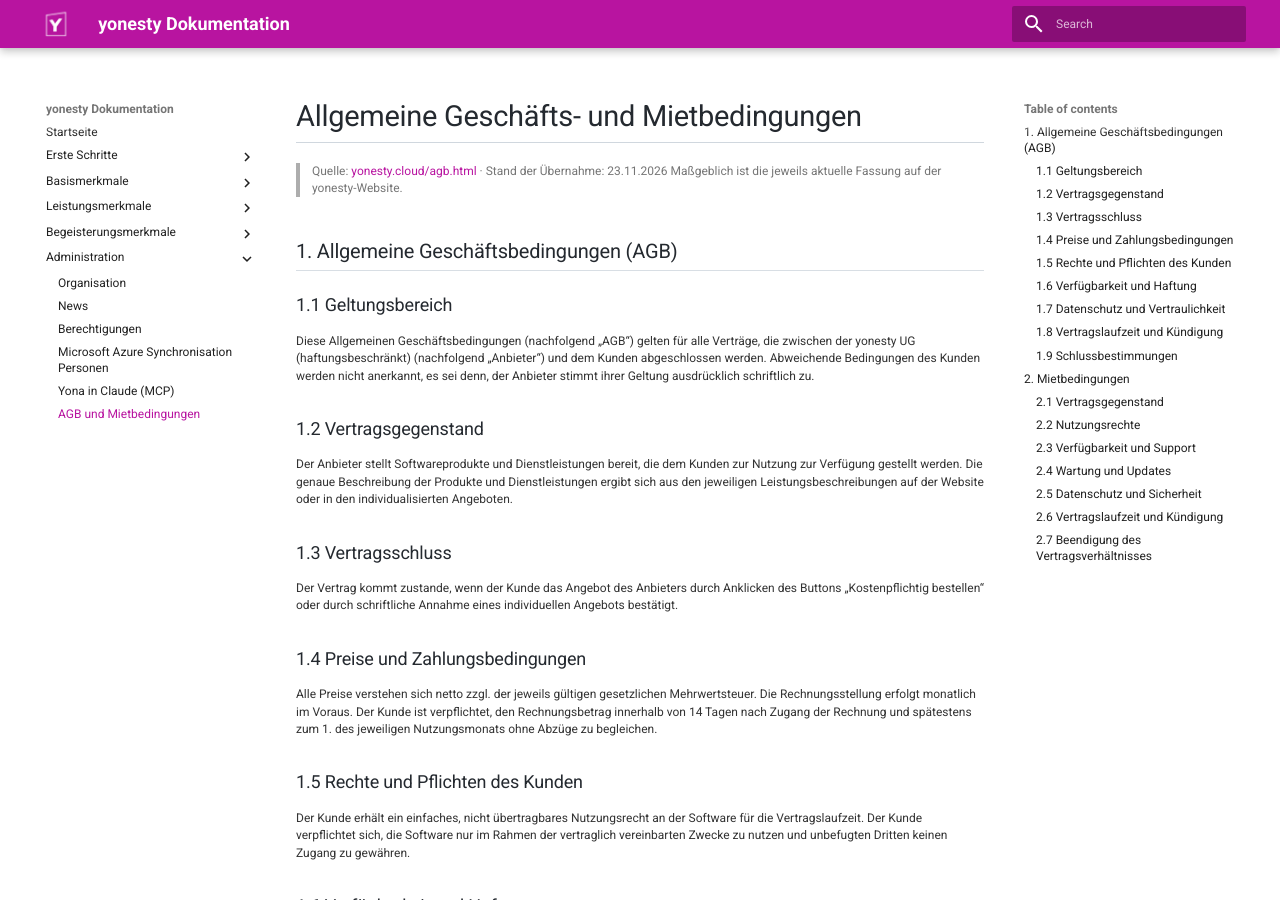
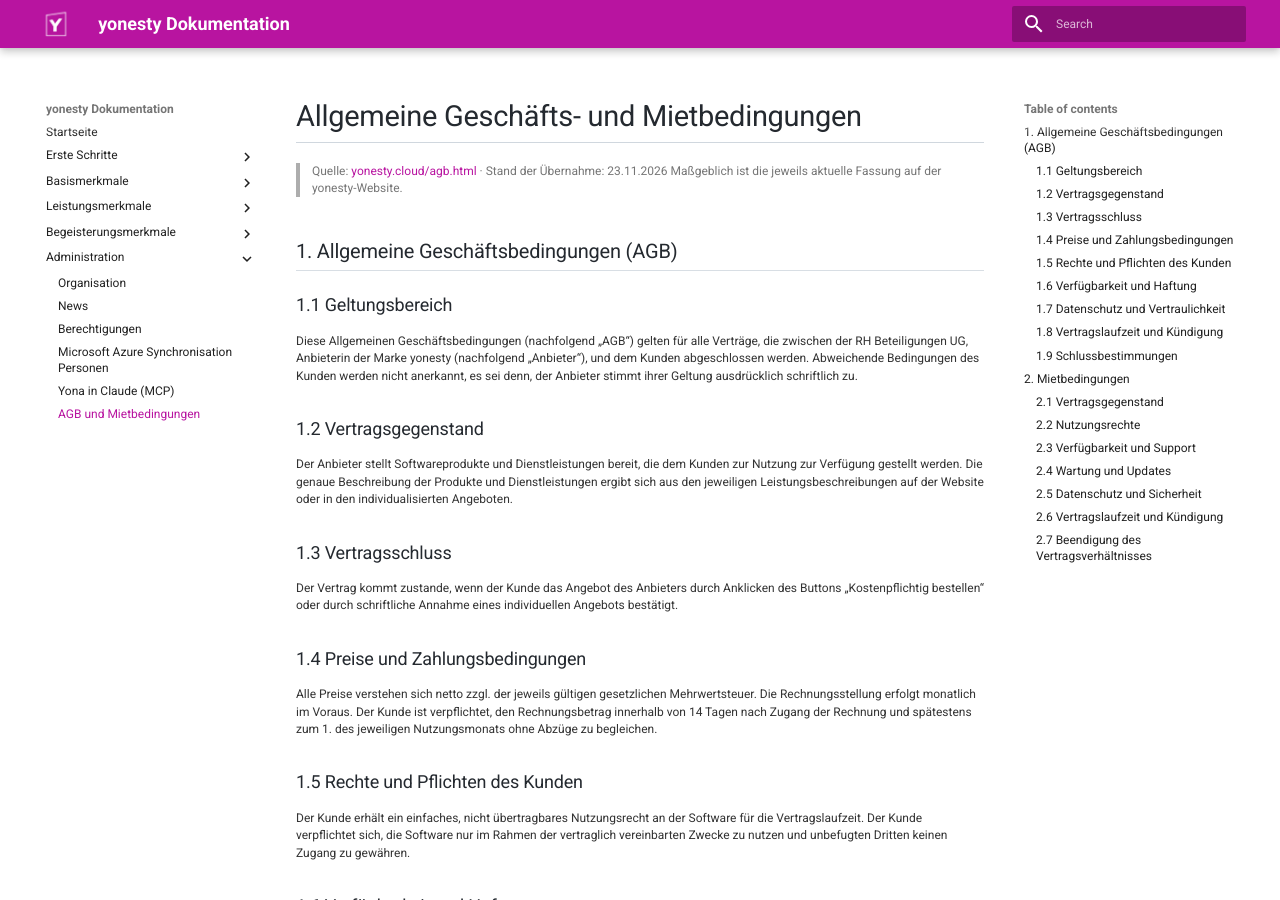
Before and after one commit to ricohaenelsoletti/yonesty, an MkDocs documentation site: the page built from docs/AGB.md, in a window 1280 px wide and 900 px high. Built offline with MkDocs 1.6.1 and Material for MkDocs 9.7.7, drawn with Linux system fonts in a browser that asks for light colours.

Commit message:
AGB: Firmierung RH Beteiligungen UG, yonesty als Marke
Co-Authored-By: Claude Opus 5.5 <noreply@anthropic.com>
Claude-Session: https://claude.ai/code/session_01Q4ayTXXBC3kegswkSizHha

```diff
--- a/docs/AGB.md
+++ b/docs/AGB.md
@@ -7,7 +7,7 @@
 
 ### 1.1 Geltungsbereich
 
-Diese Allgemeinen Geschäftsbedingungen (nachfolgend „AGB“) gelten für alle Verträge, die zwischen der yonesty UG (haftungsbeschränkt) (nachfolgend „Anbieter“) und dem Kunden abgeschlossen werden. Abweichende Bedingungen des Kunden werden nicht anerkannt, es sei denn, der Anbieter stimmt ihrer Geltung ausdrücklich schriftlich zu.
+Diese Allgemeinen Geschäftsbedingungen (nachfolgend „AGB“) gelten für alle Verträge, die zwischen der RH Beteiligungen UG, Anbieterin der Marke yonesty (nachfolgend „Anbieter“), und dem Kunden abgeschlossen werden. Abweichende Bedingungen des Kunden werden nicht anerkannt, es sei denn, der Anbieter stimmt ihrer Geltung ausdrücklich schriftlich zu.
 
 ### 1.2 Vertragsgegenstand
 
```
